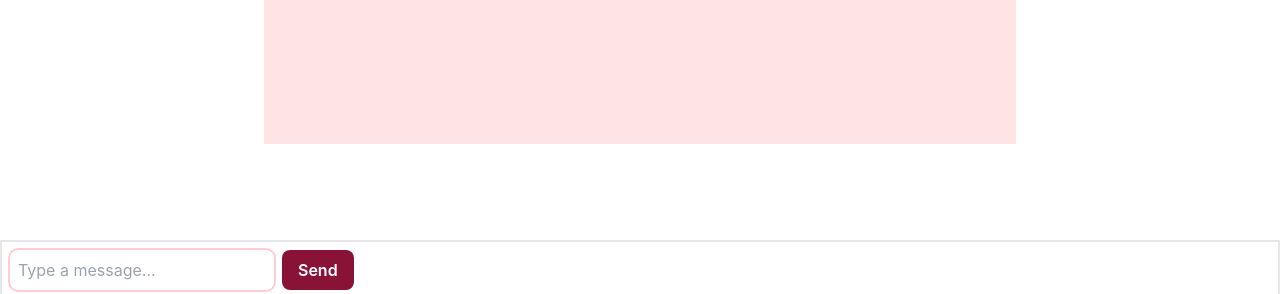
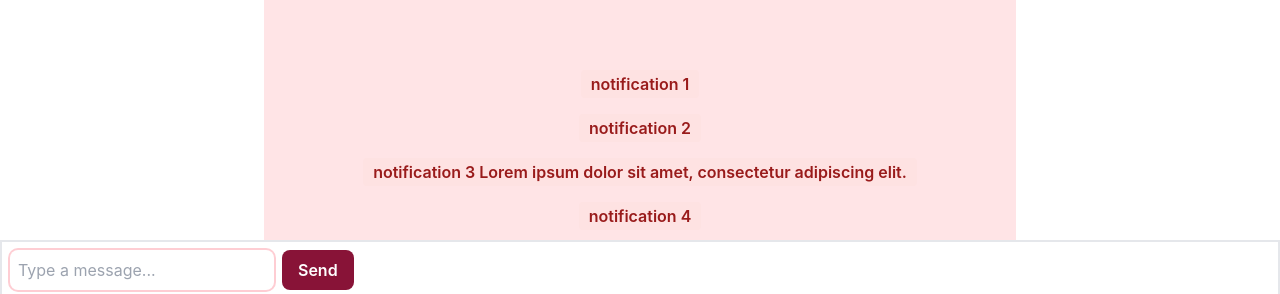
Before and after one commit to molavec/dw-editor-express, a Vue app: page /edit in a window 1280 px wide. Shown: the part 500-794 px from the top of the page. Built offline with nearby package versions, Linux system fonts and the light colour scheme; a web font is replaced by a local one.

Commit message:
Ajusta la notificacion visual

```diff
--- a/package.json
+++ b/package.json
@@ -22,6 +22,7 @@
     "cors": "^2.8.5",
     "epic-spinners": "^2.0.0",
     "pinia": "^2.0.32",
+    "uuid": "^9.0.0",
     "vue": "^3.2.47",
     "vue-profile-avatar": "^1.2.0",
     "vue-router": "^4.1.6",
@@ -32,6 +33,7 @@
     "@types/jsdom": "^21.1.0",
     "@types/node": "^18.14.2",
     "@types/quill": "^2.0.10",
+    "@types/uuid": "^9.0.1",
     "@vitejs/plugin-vue": "^4.0.0",
     "@vitejs/plugin-vue-jsx": "^3.0.0",
     "@vue/eslint-config-prettier": "^7.1.0",
--- a/src/App.vue
+++ b/src/App.vue
@@ -2,11 +2,13 @@
   <div class="h-screen flex flex-col">
     <top-bar-app />
     <router-view></router-view>
+    <notification-area />
   </div>
 </template>
 
 <script setup lang="ts">
 import TopBarApp from './components/combined/TopBarApp.vue';
+import NotificationArea from './components/commons/NotificationArea.vue';
 </script>
 
 <style scoped></style>
--- /dev/null
+++ b/src/components/commons/NotificationArea.vue
@@ -0,0 +1,45 @@
+<template>
+  <!-- notification area -->
+  <div
+    v-if="notifications.length > 0"
+    class="flex flex-col w-full gap-4 items-center fixed bottom-[70px]"
+  >
+    <div
+      v-for="notification in notifications"
+      :key="notification.message?.replace(/ /g, '-')"
+      class="text-normal font-semibold mx-2 px-2.5 py-0.5 rounded"
+      :class="style"
+    >
+      <span>{{ notification.message }}</span>
+    </div>
+  </div>
+</template>
+
+<script setup lang="ts">
+
+const style = 'bg-red-100 text-red-800 dark:bg-red-200 dark:text-red-900';
+
+const notifications = [
+  {
+    id: '1',
+    message: 'notification 1',
+    style: style,
+  },
+  {
+    id: '2',
+    message: 'notification 2',
+    style: style,
+  },
+  {
+    id: '3',
+    message: 'notification 3 Lorem ipsum dolor sit amet, consectetur adipiscing elit.',
+    style: style,
+  },
+  {
+    id: '4',
+    message: 'notification 4',
+    style: style,
+  },
+];
+
+</script>
--- a/src/components/views/EditorView.vue
+++ b/src/components/views/EditorView.vue
@@ -16,7 +16,7 @@
   </div>
   <div
     v-else
-    class="flex justify-center h-[75vh] max-h-[75vh]"
+    class="flex justify-center grow"
   >
     <div class="flex flex-col content-start max-w-screen-md w-full px-2">
       <!-- Chat editor title -->
@@ -32,7 +32,7 @@
 
       <div v-if="isChatTypeActive" class="flex flex-col justify-stretch h-full">
         <!-- Chat Editor messages -->
-        <div class="grow bg-rose-100 p-4 mb-[20px] overflow-auto overscroll-none">
+        <div class="grow bg-rose-100 p-4 mb-[60px] overflow-auto overscroll-auto">
           <div v-for="(message, index) in messages" :key="index">
             <EditorBubbleInput :text="message"/>
           </div>
--- /dev/null
+++ b/src/composable/notifications.ts
@@ -0,0 +1,41 @@
+import { storeToRefs } from 'pinia';
+import type NotificationType from '../types/NotificationType';
+import { NOTIFICATION_STYLE } from '../types/NotificationType';
+import { useNotificationStore } from '../stores/notificationStore';
+import { v4 as uuidv4 } from 'uuid';
+
+const DEFAULT_TIMEOUT = 10000;
+
+export const useNotifications = () => {
+
+  const { notifications } = storeToRefs(useNotificationStore());
+  const { removeNotification } = useNotificationStore();
+
+  const getNotificationsRef = () => notifications;
+
+  const appendNotification = (
+    message: string,
+    style: NOTIFICATION_STYLE = NOTIFICATION_STYLE.IS_PRIMARY,
+  ) => {
+    const uuid: string = uuidv4();
+    //console.log('style', style)
+    const notification: NotificationType = {
+      id: uuid,
+      message: message,
+      style: style,
+    };
+    notifications.value.unshift(notification);
+
+    // Crear un Timeout para remover la notificación en caso de que el usuario no lo haya hecho.
+    setTimeout(() => {
+      removeNotification(uuid);
+    }, DEFAULT_TIMEOUT);
+  };
+
+  return {
+    getNotificationsRef,
+    appendNotification,
+    removeNotification,
+  };
+
+};
--- /dev/null
+++ b/src/stores/notificationStore.ts
@@ -0,0 +1,27 @@
+import { defineStore } from 'pinia';
+import { type Ref, ref } from 'vue';
+import type NotificationType from '../types/NotificationType';
+
+export const useNotificationStore = defineStore('notifications', () => {
+
+  const notifications: Ref<NotificationType[]> = ref([]);
+
+  const updateNotificationList = (notificationArray: NotificationType[]) => {
+    notifications.value = notificationArray;
+  };
+
+  const removeNotification = (notificationId: string) => {
+    const index = notifications.value.findIndex(
+      (notification) => {
+        notification.id === notificationId;
+      },
+    );
+    notifications.value.splice(index, 1);
+  };
+
+  return {
+    notifications,
+    updateNotificationList,
+    removeNotification,
+  };
+});
--- /dev/null
+++ b/src/types/NotificationType.ts
@@ -0,0 +1,23 @@
+
+export enum NOTIFICATION_STYLE {
+  IS_PRIMARY = 'is-primary',
+  IS_LINK = 'is-link',
+  IS_INFO = 'is-info',
+  IS_SUCCESS = 'is-success',
+  IS_WARNING = 'is-warning',
+  IS_DANGER   = 'is-danger  ',
+  IS_PRIMARY_LIGHT = 'is-primary is-light',
+  IS_LINK_LIGHT = 'is-link is-light',
+  IS_INFO_LIGHT = 'is-info is-light',
+  IS_SUCCESS_LIGHT = 'is-success is-light',
+  IS_WARNING_LIGHT = 'is-warning is-light',
+  IS_DANGER_LIGHT = 'is-danger is-light',
+}
+
+interface NotificationType {
+  id: string;
+  message: string;
+  style?: string;
+}
+
+export default NotificationType;
```
Also changed, not shown: 1 other file (tests, documents, lock files or other folders).
